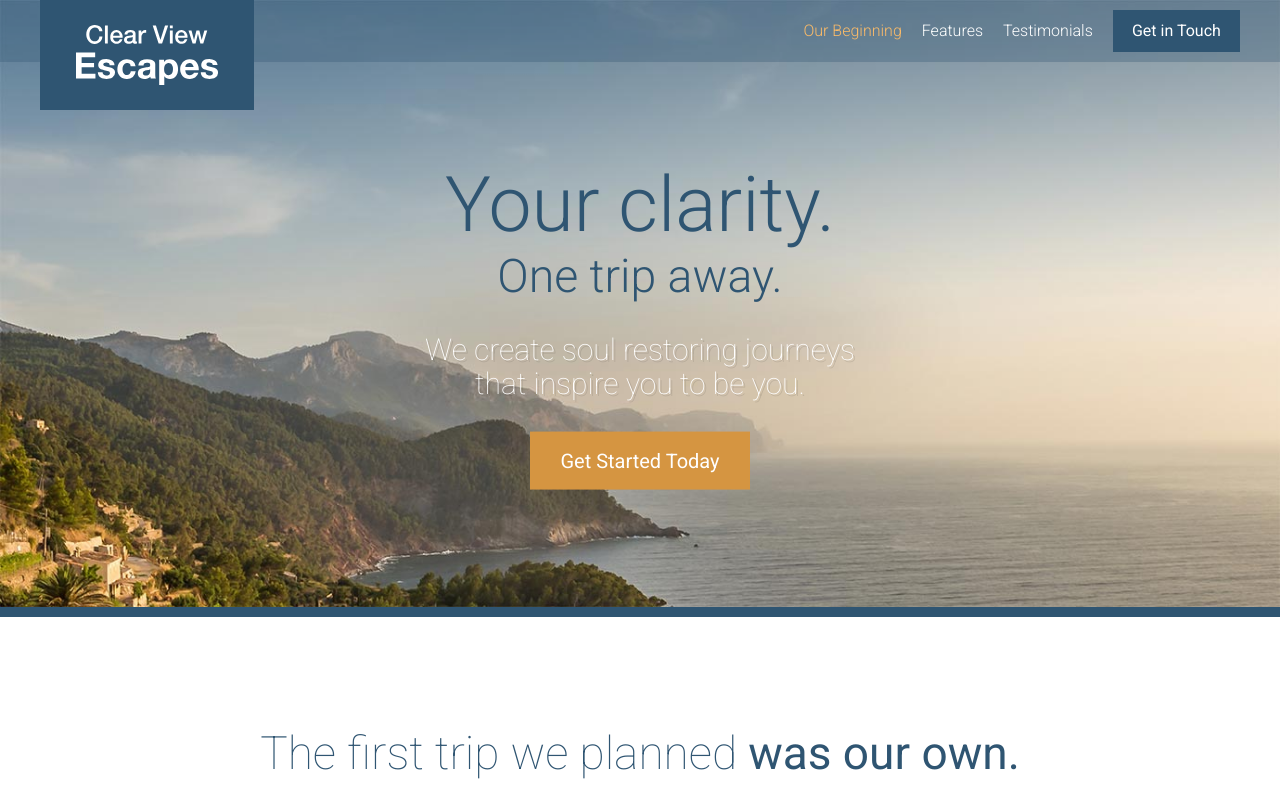
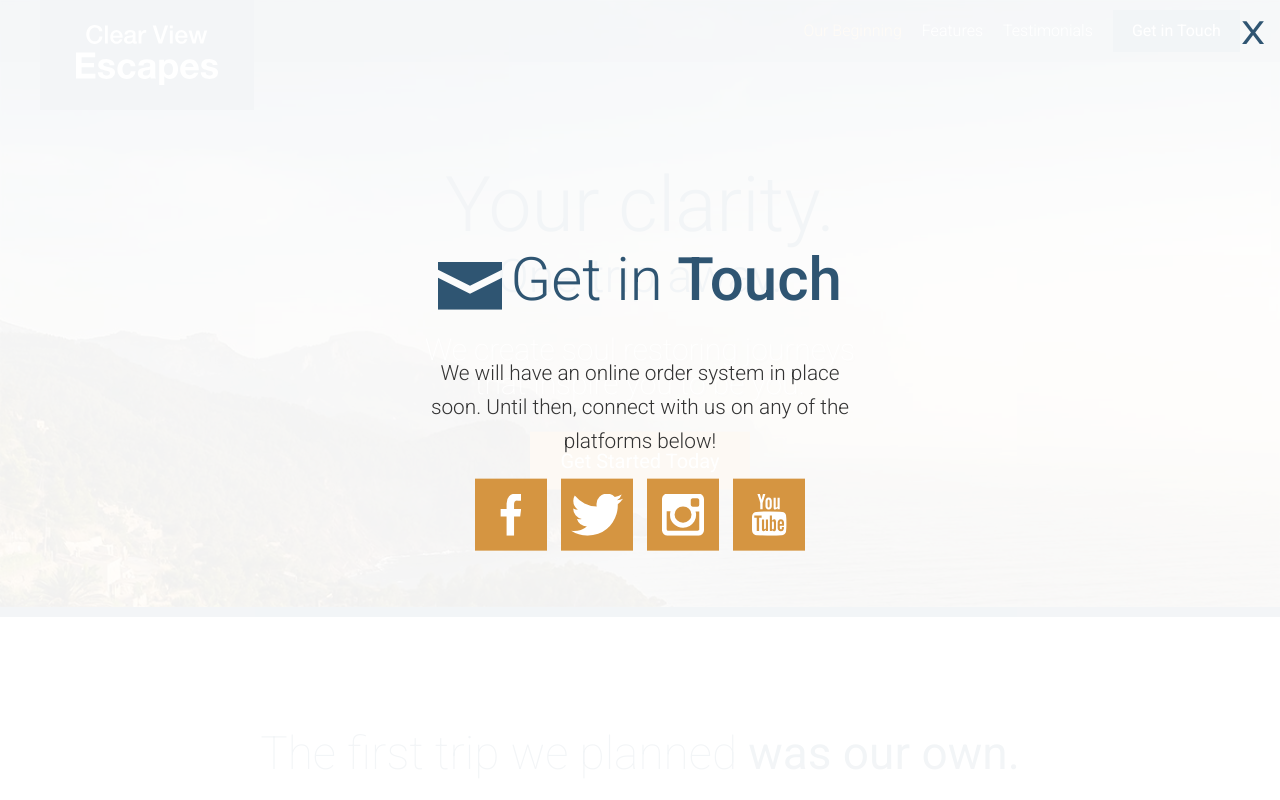
Before and after one commit to samsul003/travel-along, a website: page app/index.html in a window 1280 px wide. Both pictures are taken after a click on the link "Get Started Today". Shown: the top 800 px of the page. Drawn offline with Linux system fonts and the light colour scheme.

Commit message:
custom modal/lightbox overlay added

```diff
--- a/app/assets/scripts/app.js
+++ b/app/assets/scripts/app.js
@@ -1,9 +1,11 @@
-import MobileMenu from './modules/MobileMenu';
-import RevealOnScroll from './modules/RevealOnScroll';
+import  MobileMenu from './modules/MobileMenu';
+import  RevealOnScroll from './modules/RevealOnScroll';
 import  StickyHeader from './modules/StickyHeader';
+import  Modal from  './modules/Modal';
 import $ from 'jquery';
 
 var mobileMenu = new MobileMenu();
 new RevealOnScroll($(".feature-item"), "85%");
 new RevealOnScroll($(".testimonial"), "60%");
 var stickyHeader = new StickyHeader();
+var modal = new Modal();
--- /dev/null
+++ b/app/assets/styles/modules/_modal.css
@@ -0,0 +1,48 @@
+.modal {
+  position: fixed;
+  z-index: 5;
+  background-color: rgba(255, 255, 255, .94);
+  top: 0;
+  bottom: 0;
+  left: 0;
+  right: 0;
+  opacity: 0;
+  visibility: hidden;
+  transform: scale(1.2);
+  transition: all .3s ease-out;
+
+  &--is-visible {
+    opacity: 1;
+    visibility: visible;
+    transform: scale(1);
+  }
+
+  &__inner {
+    position: absolute;
+    width: 100%;
+    top: 50%;
+    transform: translateY(-50%);
+  }
+
+  &__description {
+    text-align: center;
+    font-size: 1.3rem;
+    font-weight: 300;
+    line-height: 1.65;
+  }
+
+  &__close {
+    position: absolute;
+    top: 15px;
+    right: 15px;
+    font-size: 2rem;
+    transform: scaleX(1.2);
+    transform-origin: 100% 0;
+    color: $mainBlue;
+    cursor: pointer;
+
+    &:hover {
+      color: $mainOrange;
+    }
+  }
+}
--- a/app/assets/styles/modules/_section-title.css
+++ b/app/assets/styles/modules/_section-title.css
@@ -13,6 +13,11 @@
 
   &--blue {
     color: $mainBlue;
+  }
+
+  &--less-margin {
+    margin-bottom: 1.3rem;
+    margin-top: 0;
   }
 
   &__icon {
--- /dev/null
+++ b/app/assets/styles/modules/_social-icons.css
@@ -0,0 +1,25 @@
+.social-icons {
+  text-align: center;
+
+  &__icon {
+    background-color: $mainOrange;
+    display: inline-block;
+    margin: 0 5px 5px 5px;
+    width: 33%;
+    height: 72px;
+    position: relative;
+
+    @mixin atSmall {
+      width: 72px;
+      margin: 0 5px;
+    }
+
+    .icon {
+      display: block;
+      position: absolute;
+      top: 50%;
+      left: 50%;
+      transform: translate(-50%, -50%);
+    }
+  }
+}
--- a/app/assets/styles/modules/_wrapper.css
+++ b/app/assets/styles/modules/_wrapper.css
@@ -8,6 +8,10 @@
 
   &--medium {
     max-width: 976px;
+  }
+
+  &--narrow {
+    max-width: 470px;
   }
 
   &--no-padding-until-medium {
--- a/app/assets/styles/styles.css
+++ b/app/assets/styles/styles.css
@@ -17,3 +17,5 @@
 @import "modules/_site-header";
 @import "modules/_primary-nav";
 @import "modules/_reveal-item";
+@import "modules/_modal";
+@import "modules/_social-icons";
--- a/app/index.html
+++ b/app/index.html
@@ -20,7 +20,7 @@
       </div>
       <div class="site-header__menu-content">
         <div class="site-header__btn-container">
-          <a href="#" class="btn">Get in Touch</a>
+          <a href="#" class="btn open-modal">Get in Touch</a>
         </div>
         <nav class="primary-nav primary-nav--pull-right">
           <ul>
@@ -49,7 +49,7 @@
         <h1 class="showcase__title">Your clarity.</h1>
         <h2 class="showcase__subtitle">One trip away.</h2>
         <p class="showcase__description">We create soul restoring journeys that inspire you to be you.</p>
-        <p><a href="#" class="btn btn--orange btn--large">Get Started Today</a></p>
+        <p><a href="#" class="btn btn--orange btn--large open-modal">Get Started Today</a></p>
       </div>
     </div>
   </div>
@@ -175,10 +175,30 @@
 
   <footer class="site-footer">
     <div class="wrapper">
-      <p><span class="site-footer__text">Copyright &copy; 2017 Travel-Along. All rights reserved.</span><a href="#" class="btn btn--orange">
-        Get in Touch</a></p>
+      <p><span class="site-footer__text">Copyright &copy; 2017 Travel-Along. All rights
+        reserved.</span><a href="#" class="btn btn--orange open-modal">Get in Touch</a></p>
     </div>
   </footer>
+
+  <div class="modal">
+    <div class="modal__inner">
+      <h2 class="section-title section-title--blue section-title--less-margin"><span class="icon icon--mail
+      section-title__icon"></span>Get in <strong>Touch</strong></h2>
+      <div class="wrapper wrapper--narrow">
+        <p class="modal__description">We will have an online order system in place soon. Until then, connect with us
+           on any of the platforms below!</p>
+      </div>
+
+      <div class="social-icons">
+        <a href="#" class="social-icons__icon"><span class="icon icon--facebook"></span></a>
+        <a href="#" class="social-icons__icon"><span class="icon icon--twitter"></span></a>
+        <a href="#" class="social-icons__icon"><span class="icon icon--instagram"></span></a>
+        <a href="#" class="social-icons__icon"><span class="icon icon--youtube"></span></a>
+      </div>
+    </div>
+    <div class="modal__close">X</div>
+  </div>
+
   <script src="/postcss/scripts/app.js"></script>
 </body>
 </html>
--- a/app/postcss/styles/styles.css
+++ b/app/postcss/styles/styles.css
@@ -588,6 +588,10 @@ a {
   max-width: 976px;
 }
 
+.wrapper--narrow {
+  max-width: 470px;
+}
+
 .wrapper--no-padding-until-medium {
   padding-left: 0;
   padding-right: 0;
@@ -909,6 +913,11 @@ a {
 
 .section-title--blue {
   color: #2f5572;
+}
+
+.section-title--less-margin {
+  margin-bottom: 1.3rem;
+  margin-top: 0;
 }
 
 .section-title__icon {
@@ -1385,3 +1394,88 @@ a {
   -webkit-transform: scale(1);
           transform: scale(1);
 }
+
+.modal {
+  position: fixed;
+  z-index: 5;
+  background-color: rgba(255, 255, 255, .94);
+  top: 0;
+  bottom: 0;
+  left: 0;
+  right: 0;
+  opacity: 0;
+  visibility: hidden;
+  -webkit-transform: scale(1.2);
+          transform: scale(1.2);
+  -webkit-transition: all .3s ease-out;
+  transition: all .3s ease-out;
+}
+
+.modal--is-visible {
+  opacity: 1;
+  visibility: visible;
+  -webkit-transform: scale(1);
+          transform: scale(1);
+}
+
+.modal__inner {
+  position: absolute;
+  width: 100%;
+  top: 50%;
+  -webkit-transform: translateY(-50%);
+          transform: translateY(-50%);
+}
+
+.modal__description {
+  text-align: center;
+  font-size: 1.3rem;
+  font-weight: 300;
+  line-height: 1.65;
+}
+
+.modal__close {
+  position: absolute;
+  top: 15px;
+  right: 15px;
+  font-size: 2rem;
+  -webkit-transform: scaleX(1.2);
+          transform: scaleX(1.2);
+  -webkit-transform-origin: 100% 0;
+          transform-origin: 100% 0;
+  color: #2f5572;
+  cursor: pointer;
+}
+
+.modal__close:hover {
+  color: #d59541;
+}
+
+.social-icons {
+  text-align: center;
+}
+
+.social-icons__icon {
+  background-color: #d59541;
+  display: inline-block;
+  margin: 0 5px 5px 5px;
+  width: 33%;
+  height: 72px;
+  position: relative;
+}
+
+@media (min-width: 530px) {
+
+  .social-icons__icon {
+    width: 72px;
+    margin: 0 5px;
+  }
+}
+
+.social-icons__icon .icon {
+  display: block;
+  position: absolute;
+  top: 50%;
+  left: 50%;
+  -webkit-transform: translate(-50%, -50%);
+          transform: translate(-50%, -50%);
+}
```
Also changed, not shown: app/assets/scripts/modules/Modal.js (added, +38 -0 lines), app/postcss/scripts/app.js.
